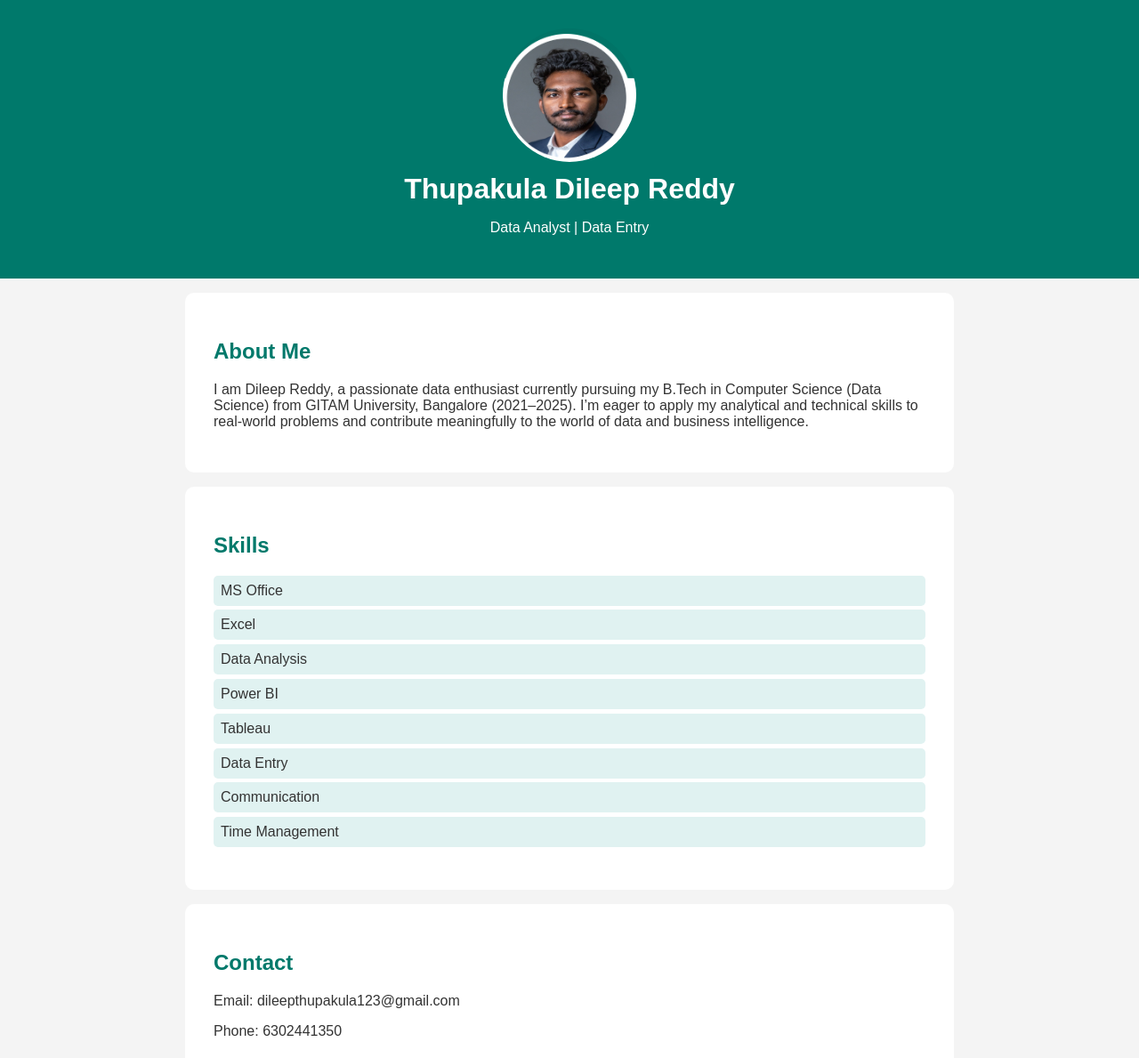
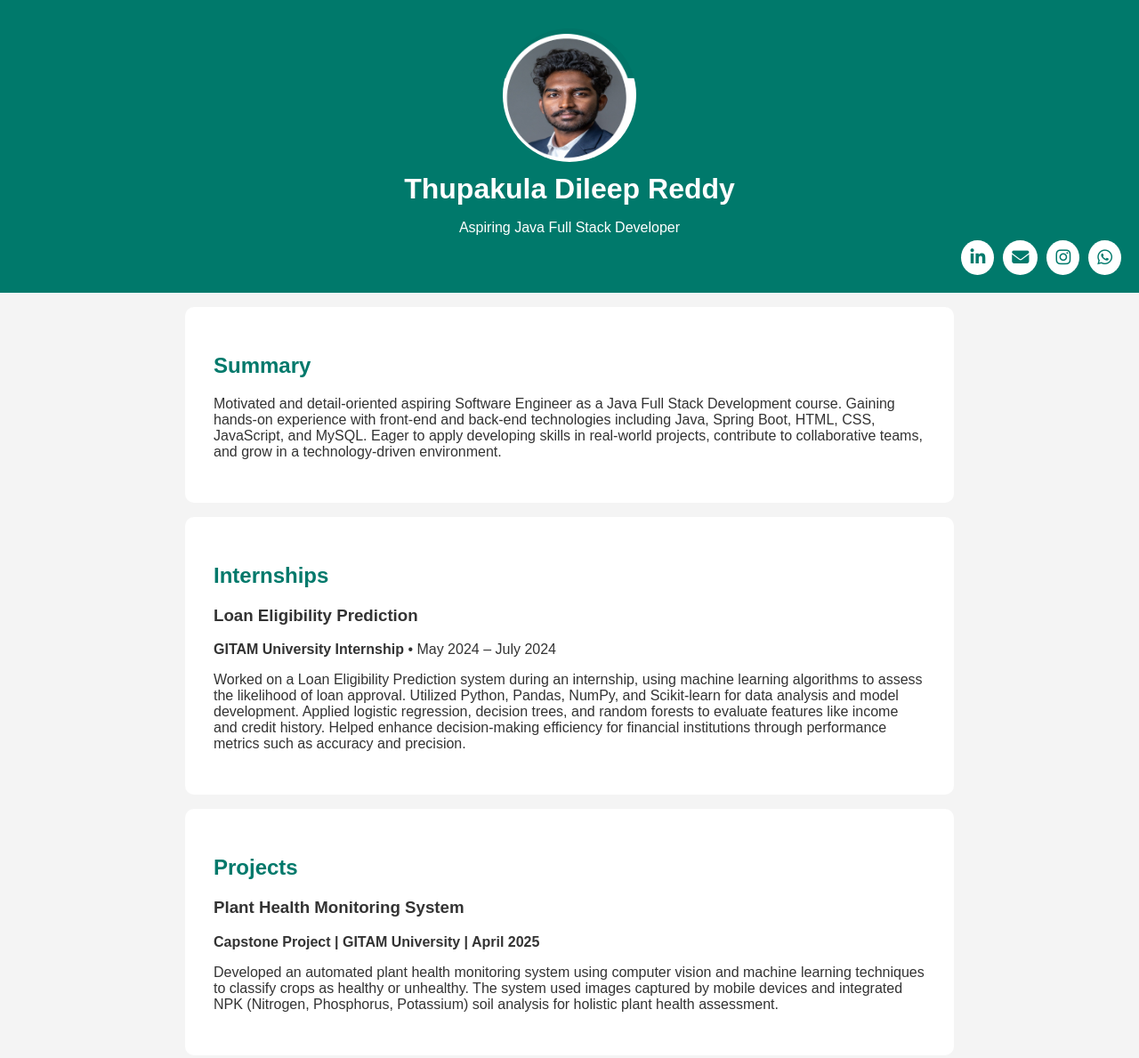
Before and after one commit to DileepReddyThupakula/Portfolio, a plain HTML site: page index.html in a window 1280 px wide. Shown: the top 1189 px of the page at 89% size. Drawn offline with Linux system fonts and the light colour scheme.

Commit message:
Update index.html

```diff
--- a/index.html
+++ b/index.html
@@ -1,48 +1,188 @@
-
 <!DOCTYPE html>
 <html lang="en">
 <head>
   <meta charset="UTF-8" />
   <meta name="viewport" content="width=device-width, initial-scale=1.0" />
   <title>Thupakula Dileep Reddy | Portfolio</title>
+  <link rel="stylesheet" href="https://cdnjs.cloudflare.com/ajax/libs/font-awesome/6.5.0/css/all.min.css" integrity="sha512-..." crossorigin="anonymous" referrerpolicy="no-referrer" />
   <style>
-    body { font-family: Arial, sans-serif; margin: 0; background: #f4f4f4; color: #333; }
-    header { background: #00796b; color: white; padding: 2rem; text-align: center; }
-    section { padding: 2rem; max-width: 800px; margin: auto; background: white; margin-top: 1rem; border-radius: 10px; }
-    img.profile { width: 150px; height: 150px; border-radius: 50%; object-fit: cover; }
-    h1 { margin: 0.5rem 0 0.2rem; }
-    h2 { color: #00796b; }
-    ul { list-style: none; padding: 0; }
-    ul li { background: #e0f2f1; margin: 0.3rem 0; padding: 0.5rem; border-radius: 5px; }
+    body {
+      font-family: Arial, sans-serif;
+      margin: 0;
+      background: #f4f4f4;
+      color: #333;
+    }
+
+    header {
+      background: #00796b;
+      color: white;
+      padding: 2rem;
+      position: relative;
+      display: flex;
+      justify-content: center;
+      align-items: center;
+      text-align: center;
+      flex-direction: column;
+    }
+
+    .profile-section {
+      margin-bottom: 1rem;
+    }
+
+    img.profile {
+      width: 150px;
+      height: 150px;
+      border-radius: 50%;
+      object-fit: cover;
+    }
+
+    h1 {
+      margin: 0.5rem 0 0.2rem;
+    }
+
+    .contact-icons {
+      position: absolute;
+      right: 20px;
+      bottom: 20px;
+      display: flex;
+      gap: 10px;
+    }
+
+    .contact-icons a {
+      background: white;
+      color: #00796b;
+      padding: 10px;
+      border-radius: 50%;
+      text-decoration: none;
+      font-size: 1.2rem;
+      display: flex;
+      align-items: center;
+      justify-content: center;
+      transition: background 0.3s;
+    }
+
+    .contact-icons a:hover {
+      background: #e0f2f1;
+    }
+
+    section {
+      padding: 2rem;
+      max-width: 800px;
+      margin: auto;
+      background: white;
+      margin-top: 1rem;
+      border-radius: 10px;
+    }
+
+    h2 {
+      color: #00796b;
+    }
+
+    ul {
+      list-style: none;
+      padding: 0;
+    }
+
+    ul li {
+      background: #e0f2f1;
+      margin: 0.3rem 0;
+      padding: 0.5rem;
+      border-radius: 5px;
+    }
+
+    a {
+      color: #00796b;
+      text-decoration: none;
+    }
   </style>
 </head>
 <body>
   <header>
-    <img src="profile.jpg" alt="Profile Picture" class="profile" />
-    <h1>Thupakula Dileep Reddy</h1>
-    <p>Data Analyst | Data Entry</p>
+    <div class="profile-section">
+      <img src="profile.jpg" alt="Profile Picture" class="profile" />
+      <h1>Thupakula Dileep Reddy</h1>
+      <p>Aspiring Java Full Stack Developer</p>
+    </div>
+    <div class="contact-icons">
+      <a href="https://www.linkedin.com/in/thupakuladileepreddy" target="_blank" title="LinkedIn">
+        <i class="fab fa-linkedin-in"></i>
+      </a>
+      <a href="mailto:dileepthupakula123@gmail.com" title="Email">
+        <i class="fas fa-envelope"></i>
+      </a>
+      <a href="https://www.instagram.com/dileep_reddy__31/profilecard/?igsh=eWMxMmZ3MW85eDY4" target="_blank" title="Instagram">
+        <i class="fab fa-instagram"></i>
+      </a>
+      <a href="https://wa.me/916302441350" target="_blank" title="WhatsApp">
+        <i class="fab fa-whatsapp"></i>
+      </a>
+    </div>
   </header>
+
   <section>
-    <h2>About Me</h2>
-    <p>I am Dileep Reddy, a passionate data enthusiast currently pursuing my B.Tech in Computer Science (Data Science) from GITAM University, Bangalore (2021–2025). I’m eager to apply my analytical and technical skills to real-world problems and contribute meaningfully to the world of data and business intelligence.</p>
+    <h2>Summary</h2>
+    <p>Motivated and detail-oriented aspiring Software Engineer as a Java Full Stack Development course. Gaining hands-on experience with front-end and back-end technologies including Java, Spring Boot, HTML, CSS, JavaScript, and MySQL. Eager to apply developing skills in real-world projects, contribute to collaborative teams, and grow in a technology-driven environment.</p>
   </section>
+
+  <section>
+    <h2>Internships</h2>
+    <h3>Loan Eligibility Prediction</h3>
+    <p><strong>GITAM University Internship</strong> • May 2024 – July 2024</p>
+    <p>Worked on a Loan Eligibility Prediction system during an internship, using machine learning algorithms to assess the likelihood of loan approval. Utilized Python, Pandas, NumPy, and Scikit-learn for data analysis and model development. Applied logistic regression, decision trees, and random forests to evaluate features like income and credit history. Helped enhance decision-making efficiency for financial institutions through performance metrics such as accuracy and precision.</p>
+  </section>
+
+  <section>
+    <h2>Projects</h2>
+
+    <h3>Plant Health Monitoring System</h3>
+    <p><strong>Capstone Project | GITAM University | April 2025</strong></p>
+    <p>
+      Developed an automated plant health monitoring system using computer vision and machine learning techniques to classify crops as healthy or unhealthy. The system used images captured by mobile devices and integrated NPK (Nitrogen, Phosphorus, Potassium) soil analysis for holistic plant health assessment.
+    </p>
+  </section>
+
+  <section>
+    <h2>Education</h2>
+    <ul>
+      <li><strong>B.Tech – Computer Science Engineering</strong>, GITAM University, Bengaluru (2021–2025) <br> Minor in Data Science</li>
+      <li><strong>Intermediate Education</strong>, Sri Chaitanya Junior College, Vijayawada (2021)</li>
+      <li><strong>Secondary Education</strong>, Krishna Chaitanya High School, Yerraguntla (2019)</li>
+    </ul>
+  </section>
+
+  <section>
+    <h2>Certifications</h2>
+    <ul>
+      <li>Google Android Developer – AICTE (2024)</li>
+    </ul>
+  </section>
+
+  <section>
+    <h2>Coursework</h2>
+    <ul>
+      <li>Java Full Stack Development – In Progress (2025)</li>
+      <li>Google Android Developer – Eduskills (2024)</li>
+      <li>Topics: Android SDK, App UI design, Java Basics, REST API integration</li>
+    </ul>
+  </section>
+
   <section>
     <h2>Skills</h2>
     <ul>
-      <li>MS Office</li>
-      <li>Excel</li>
-      <li>Data Analysis</li>
-      <li>Power BI</li>
-      <li>Tableau</li>
-      <li>Data Entry</li>
+      <li>Java, Spring Boot, MySQL, HTML, CSS, JavaScript</li>
+      <li>Problem Solving</li>
       <li>Communication</li>
+      <li>Team Work</li>
       <li>Time Management</li>
+      <li>Adaptability</li>
     </ul>
   </section>
+
   <section>
     <h2>Contact</h2>
     <p>Email: dileepthupakula123@gmail.com</p>
-    <p>Phone: 6302441350</p>
+    <p>Phone: +91-6302441350</p>
+    <p>Location: Kadapa, Andhra Pradesh, India</p>
   </section>
 </body>
 </html>
```
